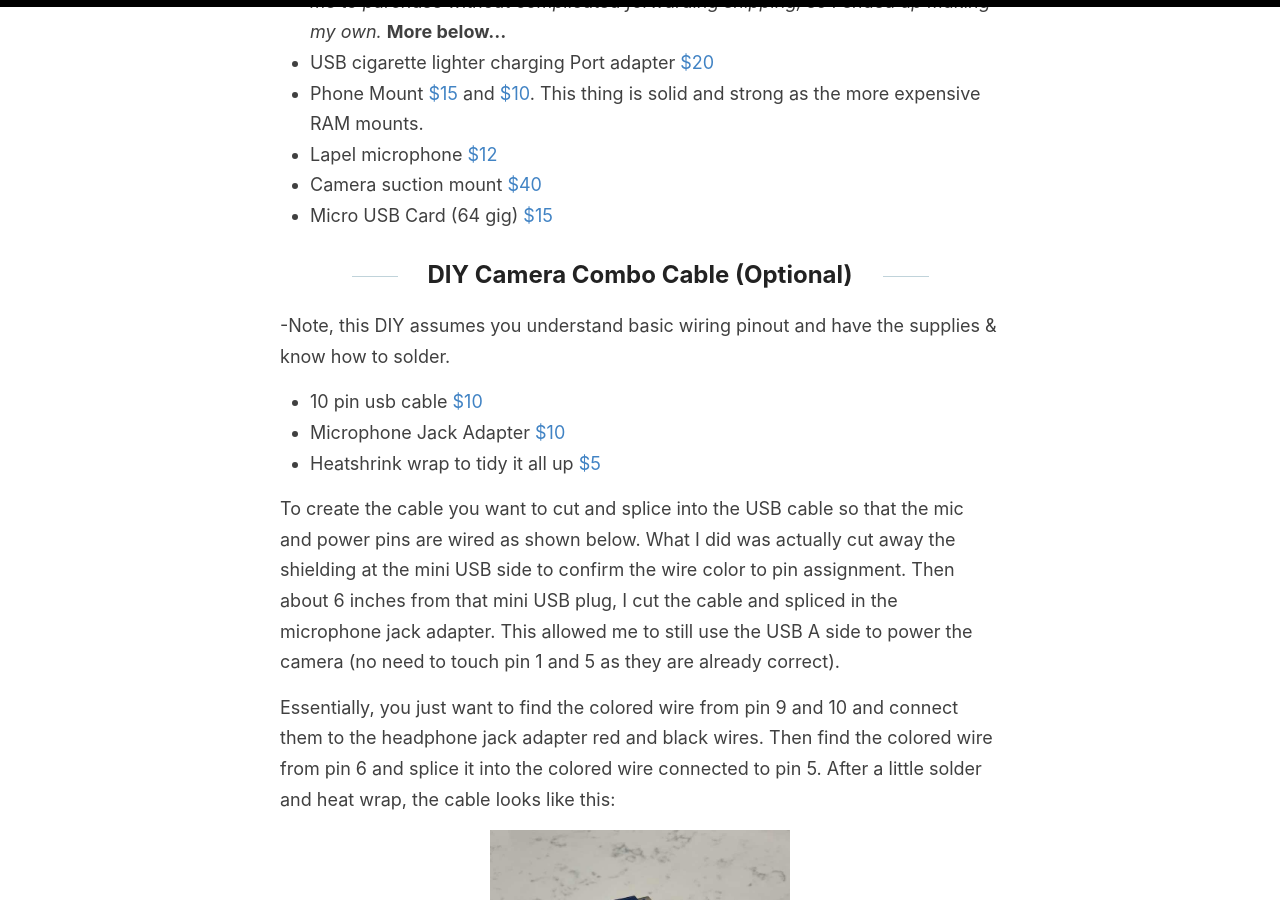
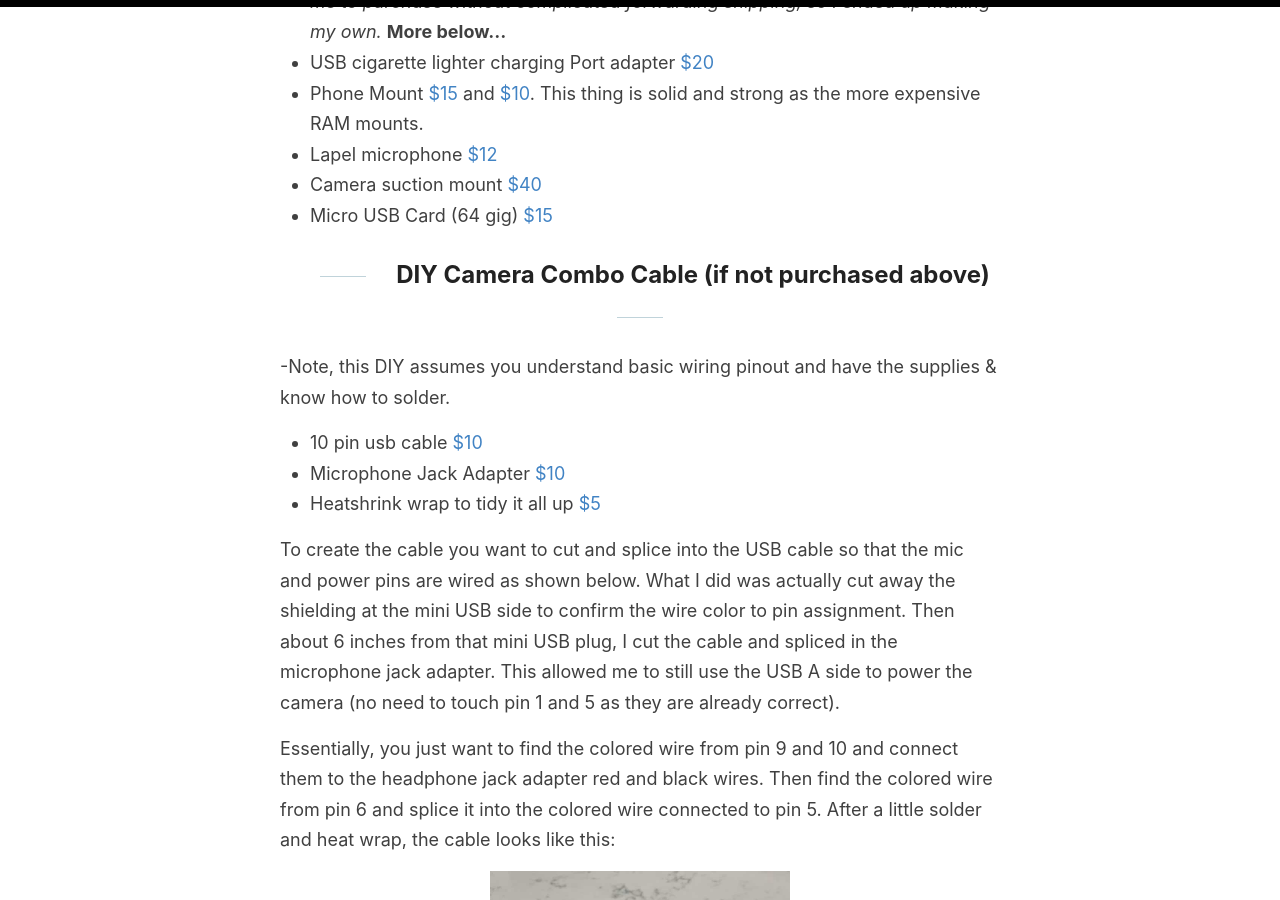
Before and after one commit to dustinsterk/dustinsterk.github.io, a Jekyll site: the page built from _posts/2022-05-18-track-addict-setup.md, in a window 1280 px wide and 900 px high, scrolled down 1599 px. Built offline with Jekyll 4.4.1, drawn with Linux system fonts in a browser that asks for light colours; our own code applies the rules of GitHub Pages for plain Markdown files; comment, search, counter and statistics services are not loaded.

Commit message:
Update 2022-05-18-track-addict-setup.md

```diff
--- a/_posts/2022-05-18-track-addict-setup.md
+++ b/_posts/2022-05-18-track-addict-setup.md
@@ -30,7 +30,7 @@
 * Camera suction mount [$40](https://www.amazon.com/gp/product/B00F19Q7YI){:target="_blank"}
 * Micro USB Card (64 gig) [$15](https://www.amazon.com/gp/product/B073JYVKNX){:target="_blank"}
 
-## DIY Camera Combo Cable (Optional)
+## DIY Camera Combo Cable (if not purchased above)
 
 -Note, this DIY assumes you understand basic wiring pinout and have the supplies & know how to solder.
 * 10 pin usb cable [$10](https://www.amazon.com/gp/product/B06XG1J9CY){:target="_blank"}
```
